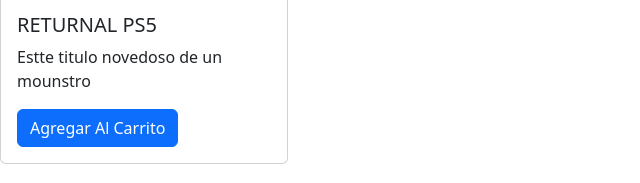
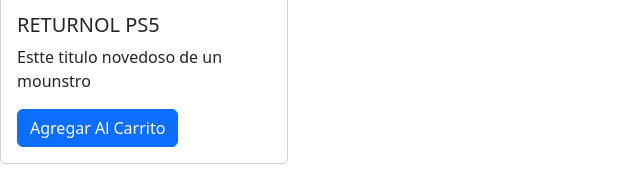
Before and after one commit to santiacyna/ProyectoFinalSantiagoAcuna, a plain HTML site: page index.html in a window 1280 px wide. Shown: the part 540-723 px from the top of the page, 0-640 px from the left. Drawn offline with nearby package versions, Linux system fonts and the light colour scheme; a web font is replaced by a local one.

Commit message:
prueba git

```diff
--- a/index.html
+++ b/index.html
@@ -90,7 +90,7 @@
     <div class="card" style="width: 18rem;">
         <img src="./Img/juego ps5.webp" class="card-img-top" alt="...">
         <div class="card-body">
-          <h5 class="card-title">RETURNAL PS5</h5>
+          <h5 class="card-title">RETURNOL PS5</h5>
           <p class="card-text">Estte titulo novedoso de un mounstro</p>
           <a href="#" class="btn btn-primary">Agregar Al Carrito</a>
         </div>
```
